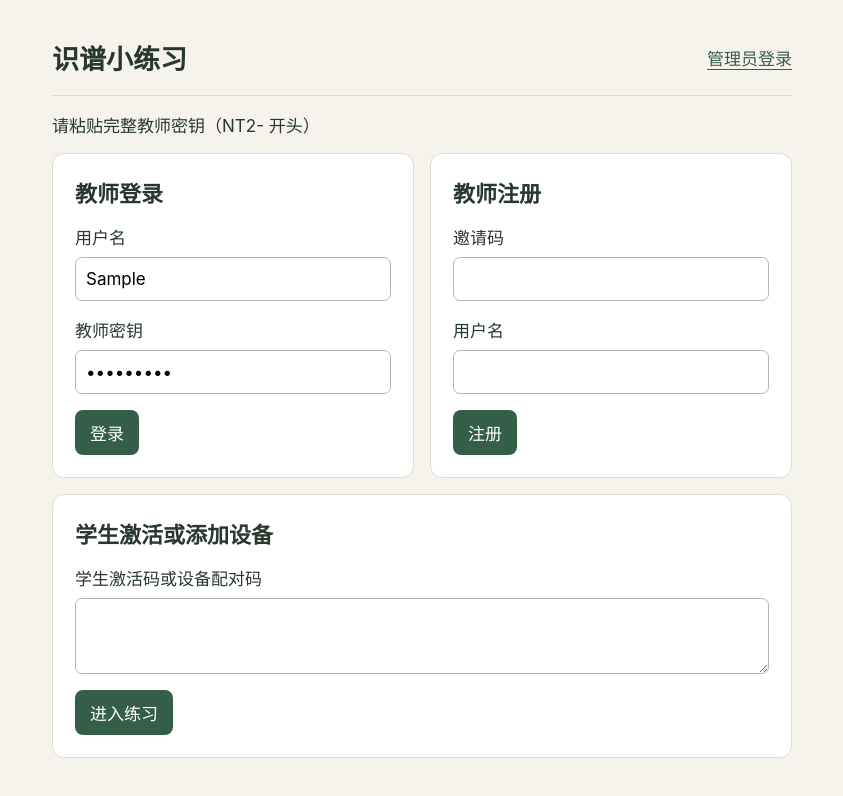
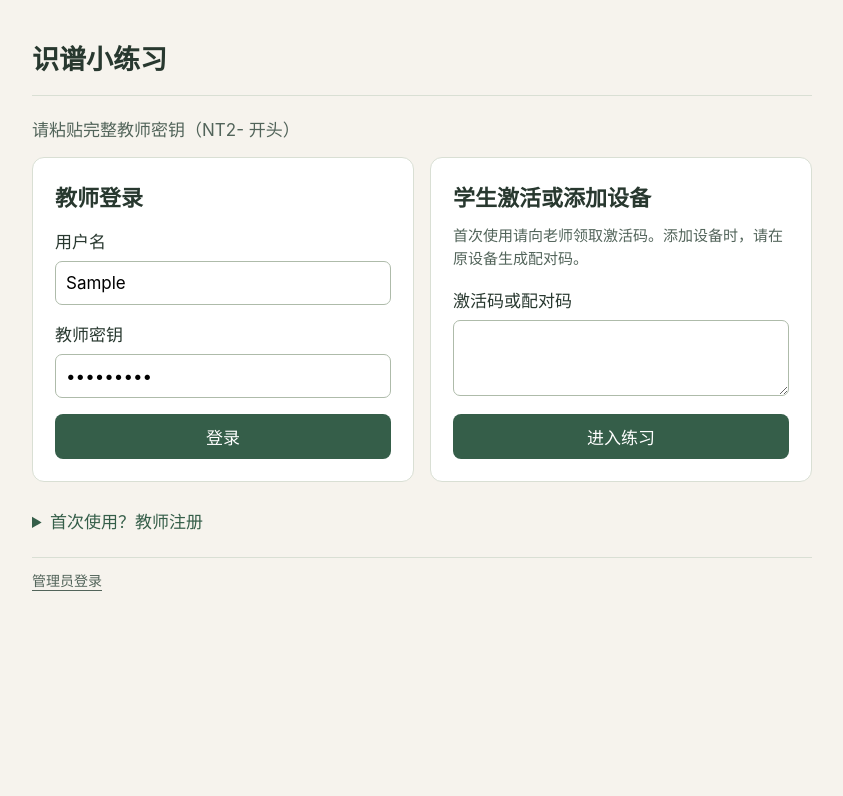
Before and after one commit to fangjiaqifion/note-trainer-entry, a plain HTML site: page index.html in a window 1280 px wide. Both pictures are taken after typing "Sample", "Sample123" into the empty fields and a click on the button "登录". Shown: the whole page, without its empty margins (218-1061 px from the left). Drawn offline with Linux system fonts and the light colour scheme.

Commit message:
上线精简登录页与安全提交

```diff
--- a/entry.mjs
+++ b/entry.mjs
@@ -12,16 +12,19 @@ let busy=false;
 async function action(work){
  if(busy)return;
  busy=true;
- for(const button of document.querySelectorAll('button'))button.disabled=true;
+ const buttons=document.querySelectorAll('button');
+ for(const button of buttons)button.disabled=true;
  try{status.textContent='正在验证云端授权…';await work();}
  catch(error){status.textContent=error.message||'暂时无法验证，请联网后重试。';}
- finally{busy=false;for(const button of document.querySelectorAll('button'))button.disabled=false;}
+ finally{busy=false;for(const button of buttons)button.disabled=false;}
 }
 
 function showKey(pending){
- document.querySelector('#key').value=teacherKey(pending.secret);
+ const key=document.querySelector('#key');
+ key.value=teacherKey(pending.secret);
  issued.hidden=false;
  status.textContent='教师账户已开通。';
+ key.focus();
 }
 
 async function launch({saveKey=false}={}){
@@ -41,22 +44,25 @@ async function launch({saveKey=false}={}){
 }
 
 function bind(id,handler){
- document.querySelector('#'+id).addEventListener('submit',event=>{
+ const form=document.getElementById(id);
+ form.addEventListener('submit',event=>{
   event.preventDefault();
-  const form=event.currentTarget;
-  action(()=>handler(new FormData(form)));
+  // Unnamed controls keep credentials out of native form submissions.
+  action(()=>handler(form.elements));
  });
+ form.querySelector('button').disabled=false;
 }
 
 bind('login',async fields=>{
  client.configure(portalConfig);
- const key=fields.get('key').trim();
+ const key=fields.namedItem('teacherKeyInput').value.trim();
  if(key.startsWith('nt1.'))await client.recover(key,null,'teacher');
- else await client.loginTeacher(fields.get('username'),key);
+ else await client.loginTeacher(fields.namedItem('teacherUsername').value,key);
  await launch();
 });
 bind('register',async fields=>{
- const invitation=parseInvitation(fields.get('invitation')),name=username(fields.get('username'));
+ const invitation=parseInvitation(fields.namedItem('invitationCode').value);
+ const name=username(fields.namedItem('newTeacherUsername').value);
  let pending=JSON.parse(localStorage.getItem(pendingKey)||'null');
  if(pending?.invitation!==invitation||pending.name!==name){
   pending={invitation,name,secret:randomCode()};
@@ -67,7 +73,7 @@ bind('register',async fields=>{
  showKey(pending);
 });
 bind('learner',async fields=>{
- await client.recover(fields.get('packet').trim(),null,'learner');
+ await client.recover(fields.namedItem('learnerCode').value.trim(),null,'learner');
  await launch();
 });
 document.querySelector('#continue').onclick=()=>action(()=>launch({saveKey:true}));
@@ -79,5 +85,6 @@ if('serviceWorker' in navigator && location.protocol==='https:'){
 
 const pending=JSON.parse(localStorage.getItem(pendingKey)||'null');
 const query=new URLSearchParams(location.search);
+status.textContent='';
 if(pending&&pending.name===client.access?.username)showKey(pending);
 else if(client.access&&!query.has('signed-out'))action(launch);
--- a/index.html
+++ b/index.html
@@ -1,16 +1,21 @@
 <!doctype html>
 <html lang="zh-CN"><head><meta charset="utf-8"><meta name="viewport" content="width=device-width, initial-scale=1">
 <meta name="robots" content="noindex,nofollow,noarchive"><meta name="referrer" content="no-referrer">
+<meta name="theme-color" content="#f6f3ed">
 <title>Note Trainer · 云端授权</title>
-<link rel="stylesheet" href="./portal_style.css?v=0a5aa420f3">
-<script type="module" src="./entry.mjs?build=5525ddec9a"></script></head>
+<link rel="stylesheet" href="./portal_style.css?v=421621bae5">
+<script type="module" src="./entry.mjs?build=5525ddec9a&amp;rev=75fa79ad47"></script></head>
 <body><main class="entry">
-<header><h1>识谱小练习</h1><a class="admin-link" href="./manage.html">管理员登录</a></header>
-<p id="status" role="status" aria-live="polite"></p>
+<header><h1>识谱小练习</h1></header>
+<p id="status" role="status" aria-live="polite">正在加载登录…</p>
 <div class="entry-grid">
-<form id="login"><h2>教师登录</h2><label>用户名<input name="username" autocomplete="username" autocapitalize="none" required></label><label>教师密钥<input name="key" type="password" autocomplete="current-password" required></label><button>登录</button></form>
-<form id="register"><h2>教师注册</h2><label>邀请码<input name="invitation" type="password" autocomplete="off" required></label><label>用户名<input name="username" autocomplete="username" autocapitalize="none" required></label><button>注册</button></form>
 <section class="card issued" id="issued" hidden><h2>保存教师密钥</h2><p>换设备时需要它。</p><textarea id="key" readonly aria-label="教师密钥"></textarea><button id="continue">已保存，进入练习</button></section>
-<form id="learner" class="learner"><h2>学生激活或添加设备</h2><label>学生激活码或设备配对码<textarea name="packet" autocomplete="off" spellcheck="false" required></textarea></label><button>进入练习</button></form>
+<form id="login"><h2>教师登录</h2><div><label>用户名<input id="teacherUsername" autocomplete="username" autocapitalize="none" required></label><label>教师密钥<input id="teacherKeyInput" type="password" autocomplete="current-password" required></label></div><button disabled>登录</button></form>
+<form id="learner"><h2>学生激活或添加设备</h2><div><p class="entry-hint">首次使用请向老师领取激活码。添加设备时，请在原设备生成配对码。</p><label>激活码或配对码<textarea id="learnerCode" autocomplete="off" autocapitalize="none" spellcheck="false" required></textarea></label></div><button disabled>进入练习</button></form>
 </div>
+<details class="entry-registration">
+<summary>首次使用？教师注册</summary>
+<form id="register"><p class="entry-hint">请准备管理员发给您的邀请码。</p><label>邀请码<input id="invitationCode" type="password" autocomplete="off" required></label><label>用户名<input id="newTeacherUsername" autocomplete="username" autocapitalize="none" required></label><button disabled>注册</button></form>
+</details>
+<footer class="entry-footer"><a href="./manage.html">管理员登录</a></footer>
 </main></body></html>
--- a/portal_style.css
+++ b/portal_style.css
@@ -6,6 +6,7 @@
   --surface: #fff;
   --line: #d9dfd4;
   --focus: #b18435;
+  --muted: #52645a;
   font: 17px -apple-system, BlinkMacSystemFont, "PingFang SC", "Hiragino Sans GB", "Microsoft YaHei", sans-serif;
 }
 * { box-sizing: border-box; }
@@ -17,19 +18,28 @@ form, .card { background: var(--surface); border: 1px solid var(--line); border-
 button, input, textarea, select { font: inherit; }
 button { background: var(--accent); color: white; border: 0; border-radius: 8px; min-height: 44px; padding: 10px 15px; cursor: pointer; }
 button:disabled { opacity: .55; cursor: wait; }
-:where(button, a, input, textarea, select):focus-visible { outline: 3px solid var(--focus); outline-offset: 2px; }
+:where(button, a, input, textarea, select, summary):focus-visible { outline: 3px solid var(--focus); outline-offset: 2px; }
 label { display: block; margin: 16px 0 8px; }
 input, textarea, select { display: block; width: 100%; min-height: 44px; margin-top: 8px; padding: 10px; border: 1px solid #aebbaa; border-radius: 7px; background: white; }
 textarea { min-height: 76px; }
 [hidden] { display: none !important; }
-.entry { max-width: 780px; margin: 38px auto; padding: 0 20px; }
+.entry { max-width: 820px; margin: 38px auto; padding: 0 20px; }
+.entry header { margin-bottom: 20px; }
 .entry-grid { display: grid; grid-template-columns: repeat(2,minmax(0,1fr)); gap: 16px; }
+.entry-grid form { display: grid; grid-template-rows: auto 1fr auto; }
 .entry-grid h2 { margin: 0; }
-.entry-grid button { margin-top: 8px; }
-.entry-grid .learner, .entry-grid .issued { grid-column: 1 / -1; }
-.entry .admin-link { color: var(--accent); text-underline-offset: 4px; }
-.entry #status { margin: 16px 0; overflow-wrap: anywhere; }
-.entry #status:empty { margin: 0; height: 20px; }
+.entry form button, .entry .issued button { margin-top: 8px; }
+.entry form button { width: 100%; }
+.entry-grid .issued { grid-column: 1 / -1; }
+.entry-hint { color: var(--muted); font-size: 15px; line-height: 1.55; margin: 12px 0 0; }
+.entry-registration { margin-top: 16px; }
+.entry-registration summary { min-height: 44px; width: fit-content; padding: 10px 0; color: var(--accent); cursor: pointer; }
+.entry-registration form { max-width: 420px; margin-top: 8px; }
+.entry-registration .entry-hint { margin-top: 0; }
+.entry-footer { border-top: 1px solid var(--line); margin: 14px 0 0; }
+.entry-footer a { display: inline-flex; align-items: center; min-height: 44px; color: var(--muted); font-size: 14px; text-underline-offset: 4px; }
+.entry #status { margin: 0 0 16px; color: var(--muted); overflow-wrap: anywhere; }
+.entry #status:empty { display: none; }
 @media (max-width: 600px) {
   .entry { margin-top: 20px; padding: 0 12px; }
   .entry-grid { grid-template-columns: minmax(0,1fr); gap: 12px; }
```
